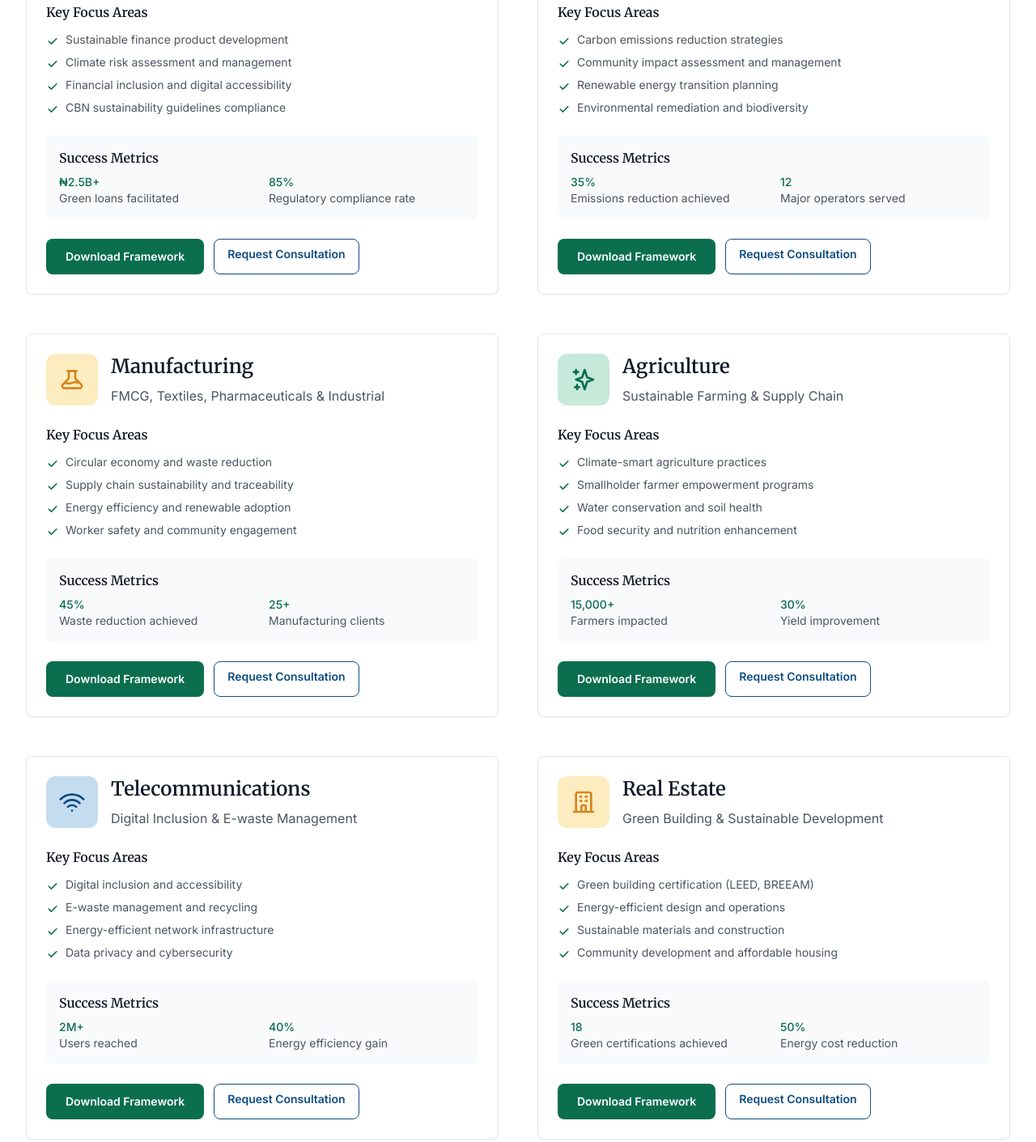
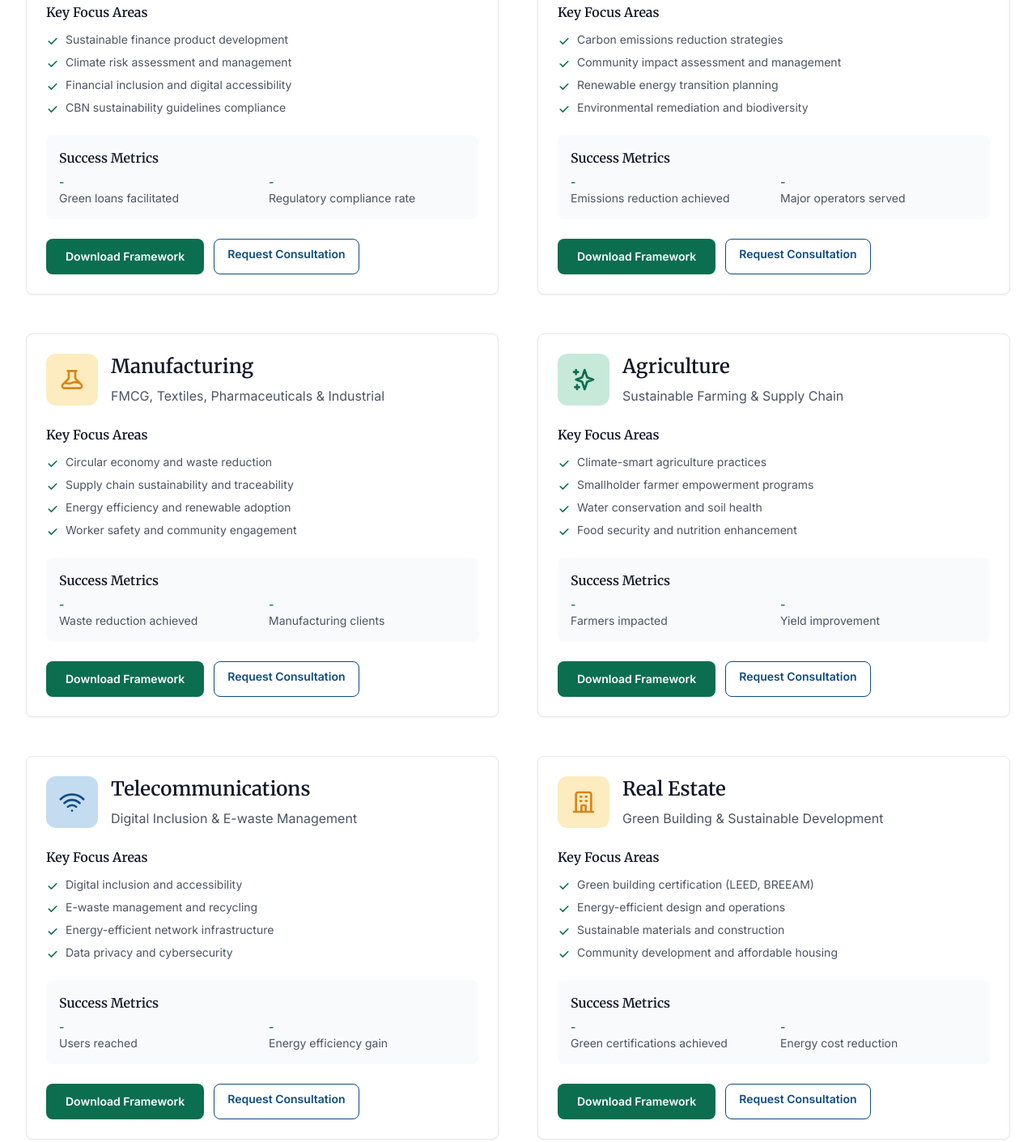
Before and after one commit to greenlightsustainbility/greenlightsustainability, a website: page pages/industry_frameworks_sector_expertise.html in a window 1280 px wide. Shown: the part 1946-3357 px from the top of the page at 81% size. Drawn offline with Linux system fonts and the light colour scheme.

Commit message:
Update industry_frameworks_sector_expertise.html

```diff
--- a/pages/industry_frameworks_sector_expertise.html
+++ b/pages/industry_frameworks_sector_expertise.html
@@ -331,11 +331,11 @@
                             <h5 class="font-semibold text-gray-900 mb-2">Success Metrics</h5>
                             <div class="grid grid-cols-2 gap-4 text-sm">
                                 <div>
-                                    <div class="font-medium text-primary">₦2.5B+</div>
+                                    <div class="font-medium text-primary">-</div>
                                     <div class="text-gray-600">Green loans facilitated</div>
                                 </div>
                                 <div>
-                                    <div class="font-medium text-primary">85%</div>
+                                    <div class="font-medium text-primary">-</div>
                                     <div class="text-gray-600">Regulatory compliance rate</div>
                                 </div>
                             </div>
@@ -405,11 +405,11 @@
                             <h5 class="font-semibold text-gray-900 mb-2">Success Metrics</h5>
                             <div class="grid grid-cols-2 gap-4 text-sm">
                                 <div>
-                                    <div class="font-medium text-primary">35%</div>
+                                    <div class="font-medium text-primary">-</div>
                                     <div class="text-gray-600">Emissions reduction achieved</div>
                                 </div>
                                 <div>
-                                    <div class="font-medium text-primary">12</div>
+                                    <div class="font-medium text-primary">-</div>
                                     <div class="text-gray-600">Major operators served</div>
                                 </div>
                             </div>
@@ -479,11 +479,11 @@
                             <h5 class="font-semibold text-gray-900 mb-2">Success Metrics</h5>
                             <div class="grid grid-cols-2 gap-4 text-sm">
                                 <div>
-                                    <div class="font-medium text-primary">45%</div>
+                                    <div class="font-medium text-primary">-</div>
                                     <div class="text-gray-600">Waste reduction achieved</div>
                                 </div>
                                 <div>
-                                    <div class="font-medium text-primary">25+</div>
+                                    <div class="font-medium text-primary">-</div>
                                     <div class="text-gray-600">Manufacturing clients</div>
                                 </div>
                             </div>
@@ -553,11 +553,11 @@
                             <h5 class="font-semibold text-gray-900 mb-2">Success Metrics</h5>
                             <div class="grid grid-cols-2 gap-4 text-sm">
                                 <div>
-                                    <div class="font-medium text-primary">15,000+</div>
+                                    <div class="font-medium text-primary">-</div>
                                     <div class="text-gray-600">Farmers impacted</div>
                                 </div>
                                 <div>
-                                    <div class="font-medium text-primary">30%</div>
+                                    <div class="font-medium text-primary">-</div>
                                     <div class="text-gray-600">Yield improvement</div>
                                 </div>
                             </div>
@@ -627,11 +627,11 @@
                             <h5 class="font-semibold text-gray-900 mb-2">Success Metrics</h5>
                             <div class="grid grid-cols-2 gap-4 text-sm">
                                 <div>
-                                    <div class="font-medium text-primary">2M+</div>
+                                    <div class="font-medium text-primary">-</div>
                                     <div class="text-gray-600">Users reached</div>
                                 </div>
                                 <div>
-                                    <div class="font-medium text-primary">40%</div>
+                                    <div class="font-medium text-primary">-</div>
                                     <div class="text-gray-600">Energy efficiency gain</div>
                                 </div>
                             </div>
@@ -701,11 +701,11 @@
                             <h5 class="font-semibold text-gray-900 mb-2">Success Metrics</h5>
                             <div class="grid grid-cols-2 gap-4 text-sm">
                                 <div>
-                                    <div class="font-medium text-primary">18</div>
+                                    <div class="font-medium text-primary">-</div>
                                     <div class="text-gray-600">Green certifications achieved</div>
                                 </div>
                                 <div>
-                                    <div class="font-medium text-primary">50%</div>
+                                    <div class="font-medium text-primary">-</div>
                                     <div class="text-gray-600">Energy cost reduction</div>
                                 </div>
                             </div>
```
